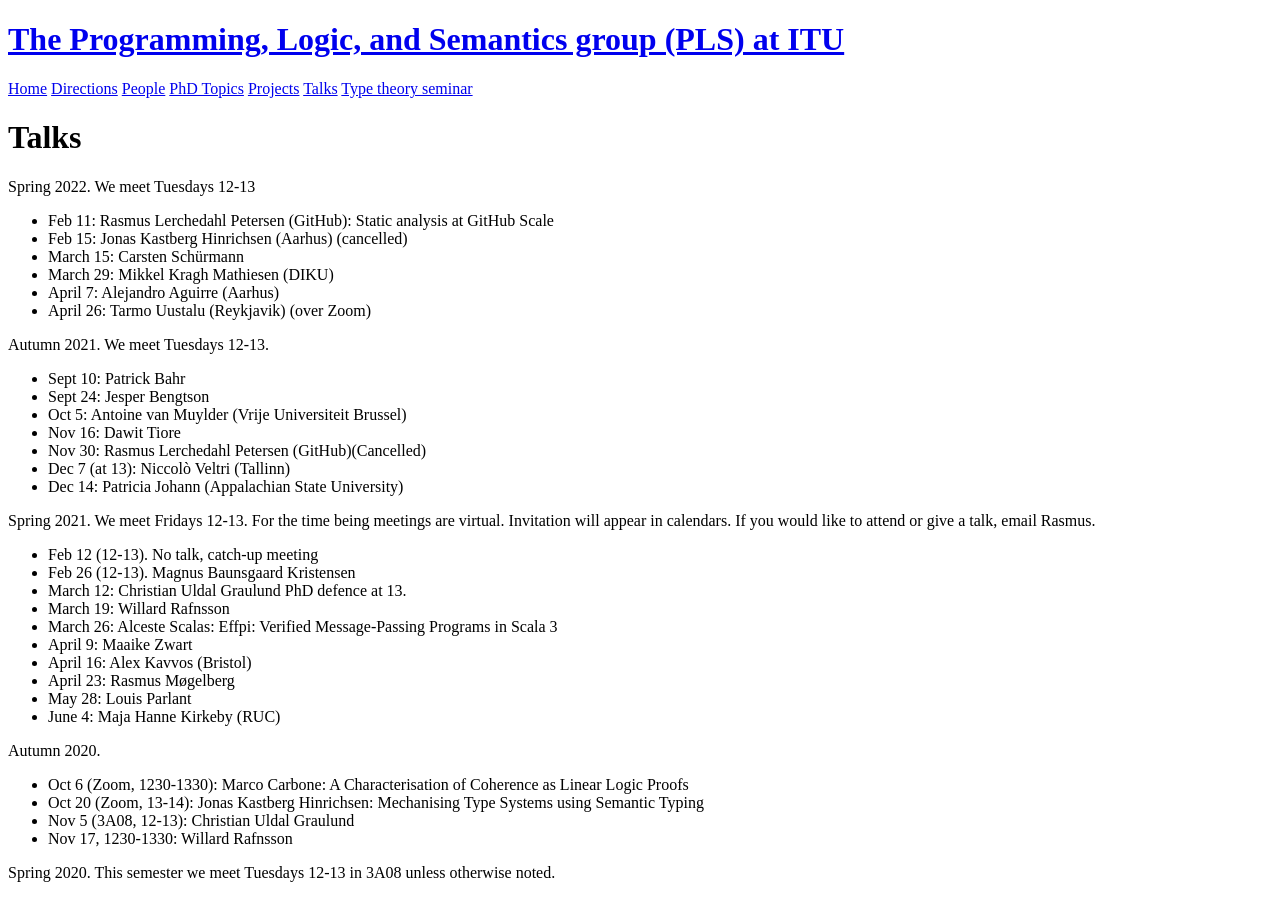
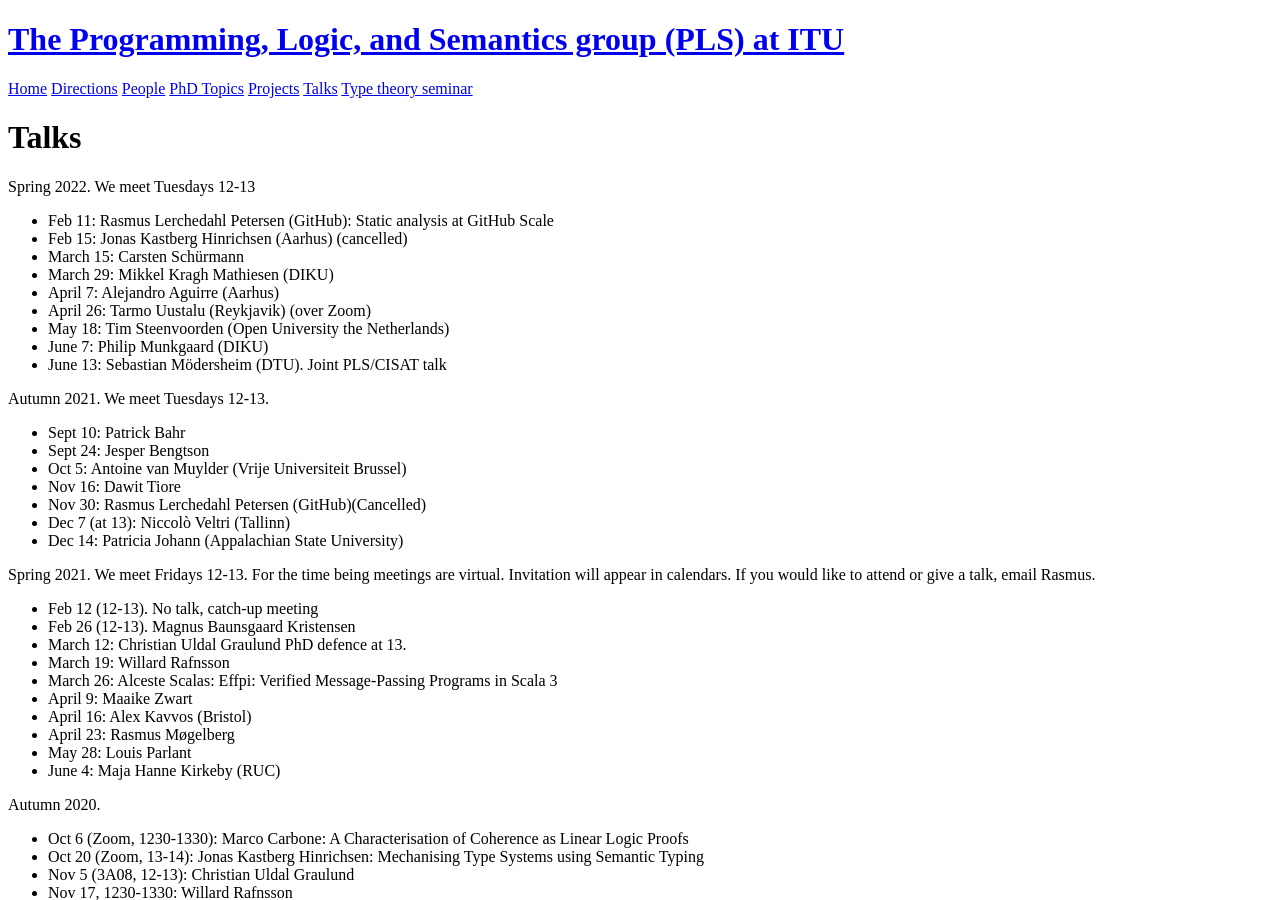
Before and after one commit to rmogelberg/pls.itu.dk, a Jekyll site: the page built from Talks.md, in a window 1280 px wide and 900 px high. Built offline with Jekyll 4.4.1, drawn with Linux system fonts in a browser that asks for light colours.

Commit message:
Updated talks

```diff
--- a/Talks.md
+++ b/Talks.md
@@ -9,6 +9,10 @@ Spring 2022. We meet Tuesdays 12-13
 - March 29: Mikkel Kragh Mathiesen (DIKU)
 - April 7: Alejandro Aguirre (Aarhus)
 - April 26: Tarmo Uustalu (Reykjavik) (over Zoom)
+- May 18: Tim Steenvoorden (Open University the Netherlands)
+- June 7: Philip Munkgaard (DIKU)
+- June 13: Sebastian Mödersheim (DTU). Joint PLS/CISAT talk
+
 
 
 Autumn 2021. We meet Tuesdays 12-13.
```
